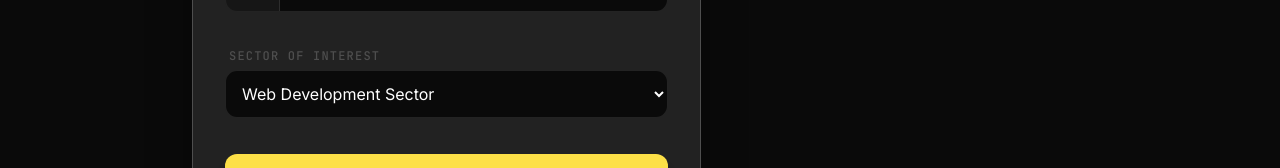
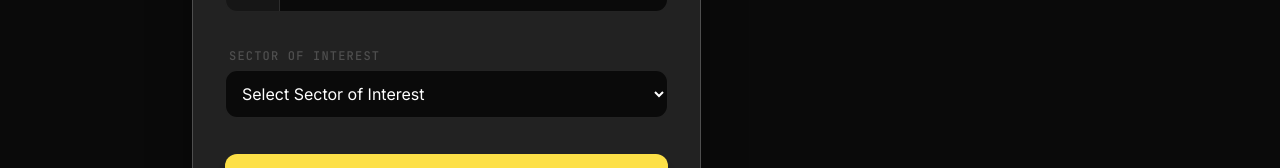
Before and after one commit to peerrayan06/-AI-Learners, a React (Vite) app: page /register in a window 1280 px wide. Shown: the part 574-742 px from the top of the page. Built offline with nearby package versions, Linux system fonts and the light colour scheme; no server answers.

Commit message:
feat: reset interest state to empty string on register

```diff
--- a/src/pages/Register.tsx
+++ b/src/pages/Register.tsx
@@ -12,7 +12,7 @@ export default function Register() {
   const [isLogin, setIsLogin] = useState(searchParams.get('mode') === 'login');
 
   const [step, setStep] = useState(1);
-  const [interest, setInterest] = useState('ai_basics');
+  const [interest, setInterest] = useState('');
 
   const [email, setEmail] = useState('');
   const [password, setPassword] = useState('');
```
